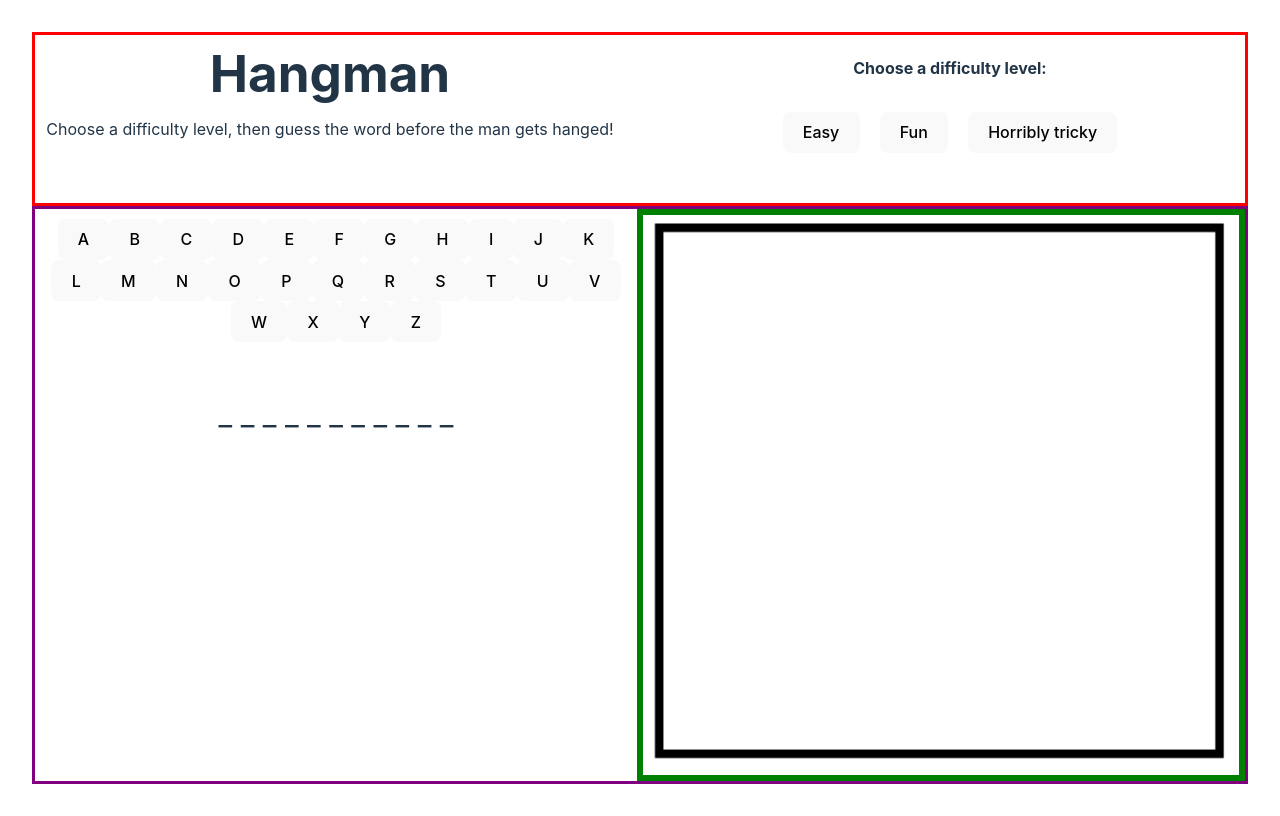
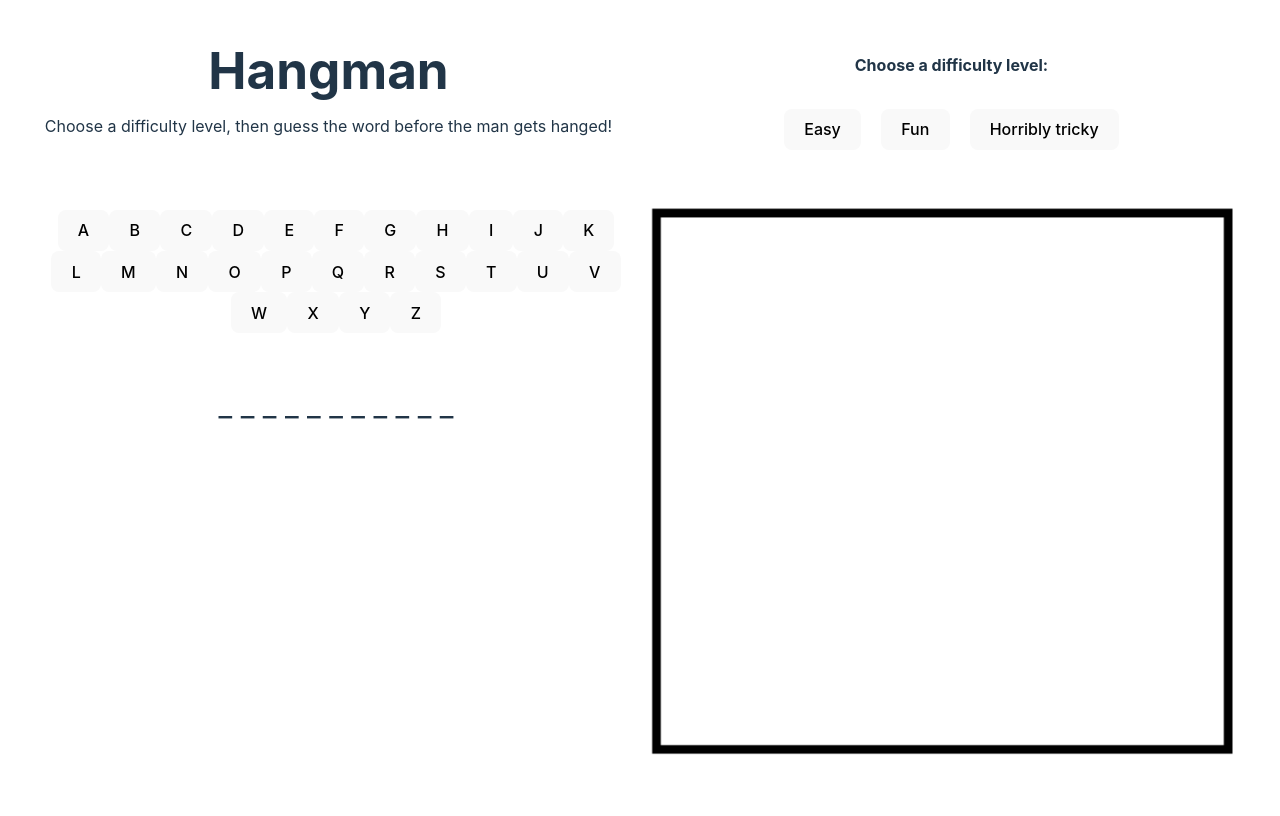
Before and after one commit to Clatherine/Hangman, a React (Vite) app: page / in a window 1280 px wide. Built offline with nearby package versions, Linux system fonts and the light colour scheme; the HTML template or start-up script is replaced by a standard one.

Commit message:
removed borders

```diff
--- a/src/App.css
+++ b/src/App.css
@@ -25,7 +25,6 @@
     display: flex;
     justify-content: space-between;
     flex-wrap: wrap;
-    border: purple solid
   }
 
 
@@ -43,8 +42,6 @@
   #header{
     display: flex;
     flex-wrap: wrap;
-    /* justify-content: space-evenly; */
-    border: red solid;
     gap: 30px
 
   }
@@ -62,7 +59,6 @@
 
   #hangmanDiv{
     text-align: center;
-    border: green solid
   }
 
   #hangman {
@@ -70,7 +66,6 @@
     display: flex;
     flex: 1;
     margin: 0 auto;
-    border: green solid
 
   }
   #hangman  img {
```
Also changed, not shown: 1 other file (tests, documents, lock files or other folders).
